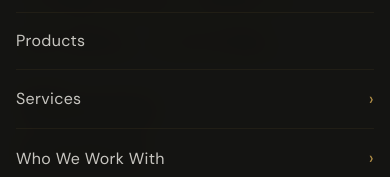
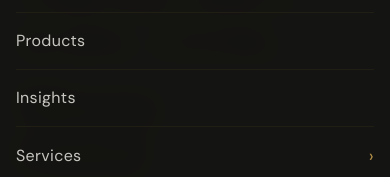
Before and after one commit to viksitparihar786/mavero-global, a Next.js app: page / in a window 390 px wide. Both pictures are taken after a click on the button 352 px from the left and 31 px from the top of the page. Shown: the part 132-309 px from the top of the page. Built offline with nearby package versions, Linux system fonts and the light colour scheme.

Commit message:
Add Insights link to mobile navigation

```diff
--- a/components/Nav.tsx
+++ b/components/Nav.tsx
@@ -243,7 +243,26 @@ export default function Nav() {
               {label}
             </button>
           ))}
-
+<a
+  href="/insights"
+  onClick={() => setOpen(false)}
+  className="font-body text-left"
+  style={{
+    background: 'none',
+    border: 'none',
+    borderBottom: '1px solid rgba(184,148,74,0.08)',
+    cursor: 'pointer',
+    fontSize: '1rem',
+    color: 'rgba(245,242,236,0.8)',
+    padding: '1rem 0',
+    letterSpacing: '0.02em',
+    minHeight: 44,
+    textDecoration: 'none',
+    display: 'block',
+  }}
+>
+  Insights
+</a>
           {/* Services accordion */}
           <div style={{ borderBottom: '1px solid rgba(184,148,74,0.08)' }}>
             <button
```
